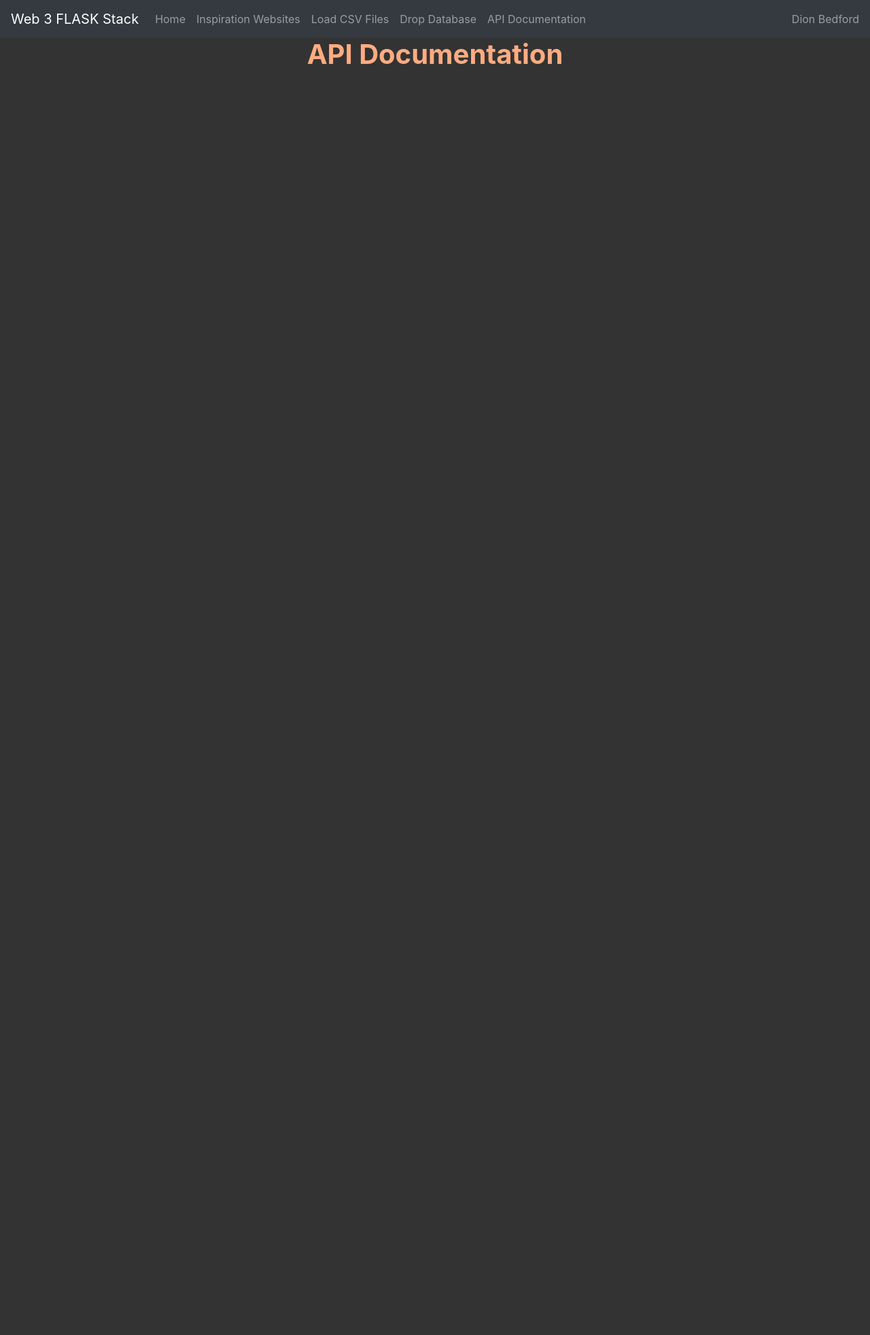
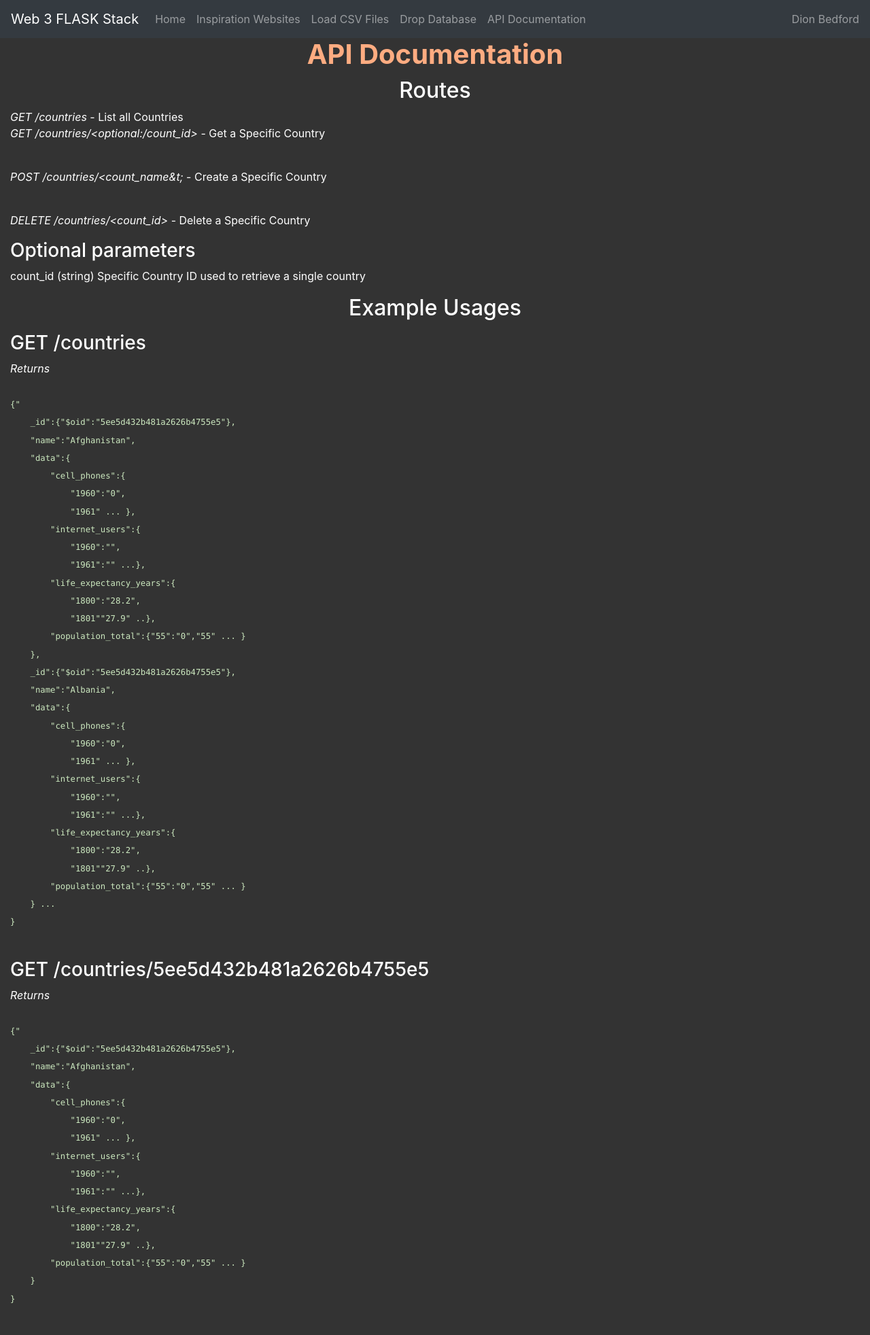
Before and after one commit to Floopion/Web3Files, a Flask app: page /docs in a window 1280 px wide. Shown: the whole page at 68% size. Before the commit the page ends 94 px from the top, so only its background shows below. Run offline with Flask 2, Linux system fonts and the light colour scheme; data that the repository does not hold is empty; parts of the project's set-up code (start-up, migrations or seed data) failed here and were passed over; some libraries are stand-ins or nearby versions; some web fonts are replaced.

Commit message:
Fixed previously terrible API Routes

```diff
--- a/app.py
+++ b/app.py
@@ -9,22 +9,18 @@ from flask_cors import CORS
 #  for local dev environment.                                   #
 #################################################################
 
-connect(
-     username='heroku_c1wldm92',
-     password='eomrqnfplp7782hecehq4ahchh',
-     host='mongodb://heroku_c1wldm92:eomrqnfplp7782hecehq4ahchh@ds113626.mlab.com:13626/heroku_c1wldm92?retryWrites=false',
-     port=13626
-)
+# connect(
+#      username='heroku_c1wldm92',
+#      password='eomrqnfplp7782hecehq4ahchh',
+#      host='mongodb://heroku_c1wldm92:eomrqnfplp7782hecehq4ahchh@ds113626.mlab.com:13626/heroku_c1wldm92?retryWrites=false',
+#      port=13626
+# )
 
-# connect('devEnv')
+connect('devEnv')
 
 #####################################
 #   Create Tables in the database   #
 #####################################
-class User(Document):
-    email = StringField()
-    first_name = StringField()
-    last_name = StringField()
 
 class Country(Document):
     name = StringField()
@@ -125,13 +121,15 @@ def getCountries(count_id=None):
 ######################
 #   Country POST API #
 ######################
-@app.route('/countries', methods=['POST'])
-def postCountries():
+@app.route('/countries/<count_name>', methods=['POST'])
+def postCountries(count_name=None):
     try:
-        nName = request.form['cName']
-        nPopulation = request.form['cPop']
-        newCountry = Country(name=nName, population=nPopulation)
-        return "Created", 201
+        if count_name is None:
+            return "BAD REQUEST", 400
+        else:
+            newCountry = Country(name=count_name, data={})
+            newCountry.save();
+            return "CREATED", 201
     except:
         return "INTERNAL SERVER ERROR", 500
 
@@ -139,13 +137,19 @@ def postCountries():
 #########################
 #   Country DELETE API  #
 #########################
-@app.route('/countries', methods=['DELETE'])
-def deleteCountry():
+@app.route('/countries/<count_id>', methods=['DELETE'])
+def deleteCountry(count_id=None):
 
     try:
-        country = request.form['name']
-        Country.objects(name=country).delete()
-        return "OK", 200
+        if count_id is None:
+            return "BAD REQUEST", 400
+        else:
+            try:
+                country = count_id
+                Country.objects(id=country).delete()
+                return "OK", 200
+            except:
+                return "NOT FOUND", 404
     except:
         return "INTERNAL SERVER ERROR", 500
 
--- a/styles.scss
+++ b/styles.scss
@@ -29,6 +29,16 @@
     color: darkgray;
 }
 
+h2
+{
+    text-align: center;
+}
+
+code{
+    font-size: 70% !important;
+    color: $primaryColor !important;
+    word-break: break-word !important;
+}
 #placeholder{
     color: $quaternaryColor;
     text-align: center;
--- a/templates/api_docs.html
+++ b/templates/api_docs.html
@@ -1,9 +1,125 @@
 {% include "header.html" %}
 <body>
-    <main>
+    <main style="color: white;">
         <div class="container">
             <h1 class="inspoHead">API Documentation</h1>
 
+            <h2>Routes</h2>
+            <p><em>GET /countries</em> - List all Countries
+            <br><em>GET /countries/&lt;optional:/count_id&gt;</em> - Get a Specific Country</p>
+            <br><em>POST /countries/&lt;count_name&t;</em> - Create a Specific Country</p>
+            <br><em>DELETE /countries/&lt;count_id&gt;</em> - Delete a Specific Country</p>
+            <h3>Optional parameters</h3>
+            <p>count_id (string) Specific Country ID used to retrieve a single country</p>
+
+            <h2>Example Usages</h2>
+            <p>
+                <h3>GET /countries</h3>
+                <em>Returns</em>
+                <blockquote class="blockquote">
+                    <pre ><code>
+{"
+    _id":{"$oid":"5ee5d432b481a2626b4755e5"},
+    "name":"Afghanistan",
+    "data":{
+        "cell_phones":{
+            "1960":"0",
+            "1961" ... },
+        "internet_users":{
+            "1960":"",
+            "1961":"" ...},
+        "life_expectancy_years":{
+            "1800":"28.2",
+            "1801""27.9" ..},
+        "population_total":{"55":"0","55" ... }
+    },
+    _id":{"$oid":"5ee5d432b481a2626b4755e5"},
+    "name":"Albania",
+    "data":{
+        "cell_phones":{
+            "1960":"0",
+            "1961" ... },
+        "internet_users":{
+            "1960":"",
+            "1961":"" ...},
+        "life_expectancy_years":{
+            "1800":"28.2",
+            "1801""27.9" ..},
+        "population_total":{"55":"0","55" ... }
+    } ...
+}
+                     </code></pre>
+            </blockquote>
+
+            <h3>GET /countries/5ee5d432b481a2626b4755e5</h3>
+            <em>Returns</em>
+            <blockquote class="blockquote">
+               <pre><code>
+{"
+    _id":{"$oid":"5ee5d432b481a2626b4755e5"},
+    "name":"Afghanistan",
+    "data":{
+        "cell_phones":{
+            "1960":"0",
+            "1961" ... },
+        "internet_users":{
+            "1960":"",
+            "1961":"" ...},
+        "life_expectancy_years":{
+            "1800":"28.2",
+            "1801""27.9" ..},
+        "population_total":{"55":"0","55" ... }
+    }
+}
+                </code></pre>
+                </blockquote>
+            </p>
     </main>
 </body>
 </html>
+
+<!--
+
+    List users
+GET /users - list all users
+GET /users/<optional:user_id> - list a specific user
+
+Optional parameters
+user_id (string) User ID used to specify a single user
+
+Example usage
+GET /users
+returns
+[
+    {
+        user_id: "123",
+        first_name: "John",
+        last_name: "Samuels"
+    },
+    {
+        user_id: "456",
+        first_name: "Alex",
+        last_name: "Michaels"
+    }
+]
+
+GET /users/123
+returns
+{
+    user_id: "123",
+    first_name: "John",
+    last_name: "Samuels"
+}
+
+Errors
+Resource not found error - 404 Not Found
+
+GET /users/789
+returns
+{
+    "type": "error",
+    "status": 404,
+    "code": "not_found",
+    "message":"Resource not found. Please ensure resource exists."
+}
+-->
```
Also changed, not shown: static/styles.css, 1 other file.
